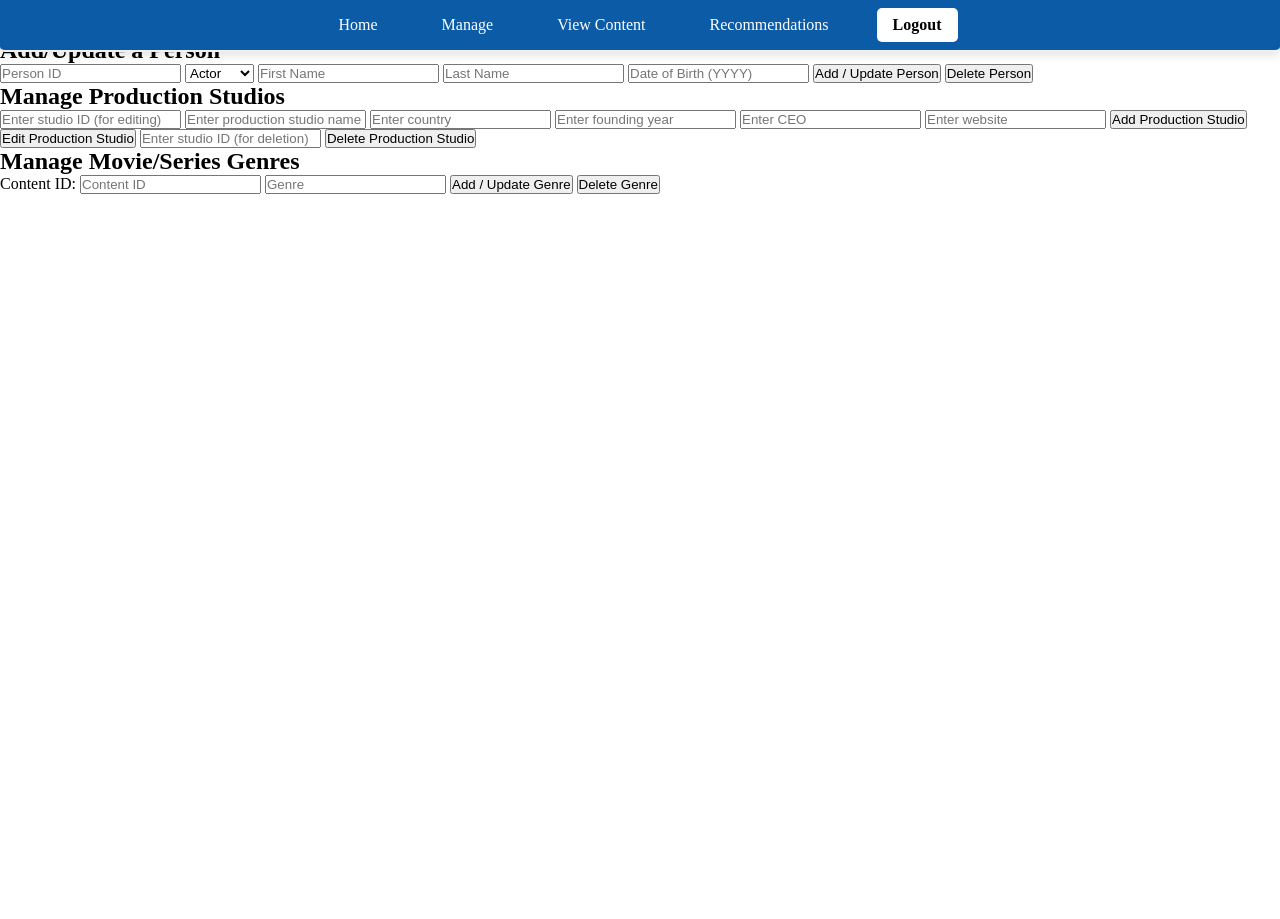
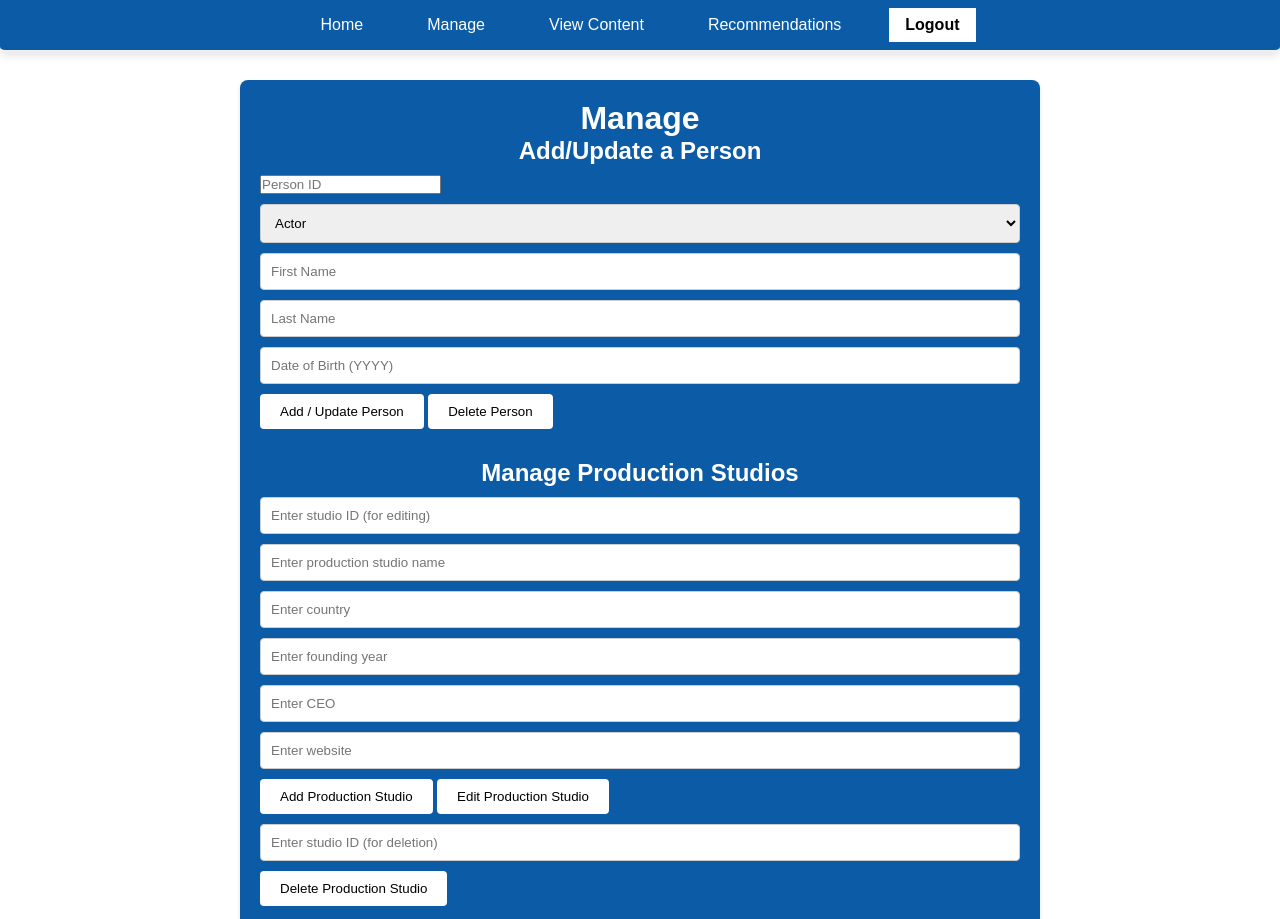
Before and after one commit to WillemVisagie7237/Practical-5_COS221_Group-18, a website: page myapp/views/manage.html in a window 1280 px wide. Shown: the top 919 px of the page. Before the commit the page ends 800 px from the top, so only its background shows below. Drawn offline with Linux system fonts and the light colour scheme.

Commit message:
Update manage.css

```diff
--- a/myapp/views/manage.css
+++ b/myapp/views/manage.css
@@ -1,78 +1,68 @@
-* {
+body {
+    font-family: Arial, sans-serif;
+    background-color: #ffffff;
     margin: 0;
     padding: 0;
-    box-sizing: border-box;
-}
+    color: #fff;
+  }
 
-nav {
+  .container {
+    max-width: 800px;
+    margin: 80px auto;
+    padding: 20px;
     background-color: #0b5ba7;
-    box-shadow: 0 4px 8px rgba(0, 0, 0, 0.1);
-    border-bottom: 2px solid #f0f0f0;
-    position: fixed;
-    top: 0;
-    width: 100%;
-    border-radius: 0  0 5px 5px;
-}
+    border-radius: 8px;
+    box-shadow: 0 2px 4px rgba(0, 0, 0, 0.1);
+    transition: 0.3s;
+  }
 
-nav ul {
-    list-style: none;
-    display: flex;
-    justify-content: center;
-    padding: 0.5rem 0;
-    align-items: center;
-}
-
-nav ul li {
-    margin: 0 1rem;
-}
-
-nav ul li a {
-    text-decoration: none;
-    color: #ffffff;
-    font-weight: 500;
-    padding: 0.5rem 1rem;
-    position: relative;
-    transition: color 0.3s ease;
-    display: inline-block;
-}
+  .container:hover {
+    transform: translateY(-5px);
+  }
 
 
-nav ul li a::after {
-    content: '';
-    display: block;
-    width: 0;
-    height: 2px;
-    background: #ffffff;
-    transition: width 0.5s;
-    position: absolute;
-    left: 0;
-    bottom: -2px;
-}
+  h1 {
+    text-align: center;
+    color: #fff;
+  }
 
-nav ul li a:hover::after {
+  section {
+    margin-bottom: 20px;
+  }
+
+  h2 {
+    text-align: center;
+    margin-top: 0;
+    color: #fff;
+    margin-bottom: 10px;
+  }
+
+  #personId{
+    margin-bottom: 10px;
+  }
+
+  input[type="text"],
+  select {
     width: 100%;
-}
+    padding: 10px;
+    margin-bottom: 10px;
+    border: 1px solid #ccc;
+    border-radius: 4px;
+    box-sizing: border-box;
+  }
 
-.logout-btn {
-    font-weight: 600;
-    border-radius: 5px;
-    background-color: #ffffff;
-    color: #000;
-}
+  button {
+    padding: 10px 20px;
+    background-color:#fff;
+    color: black;
+    border: none;
+    border-radius: 4px;
+    cursor: pointer;
+    margin-bottom: 10px;
+    transition: 0.5s;
+  }
 
-.logout-btn:hover {
-    color: red;
-    background-color: rgb(255, 255, 255) !important;
-}
-
-.logout-btn:hover::after{
-    content: '';
-    display: block;
-    width: 0;
-    height: 2px;
-    background: red;
-    transition: width 0.5s;
-    position: absolute;
-    left: 0;
-    bottom: -5px;
-}
+  button:hover {
+    background-color: #007bff;
+    color: white;
+  }
```
